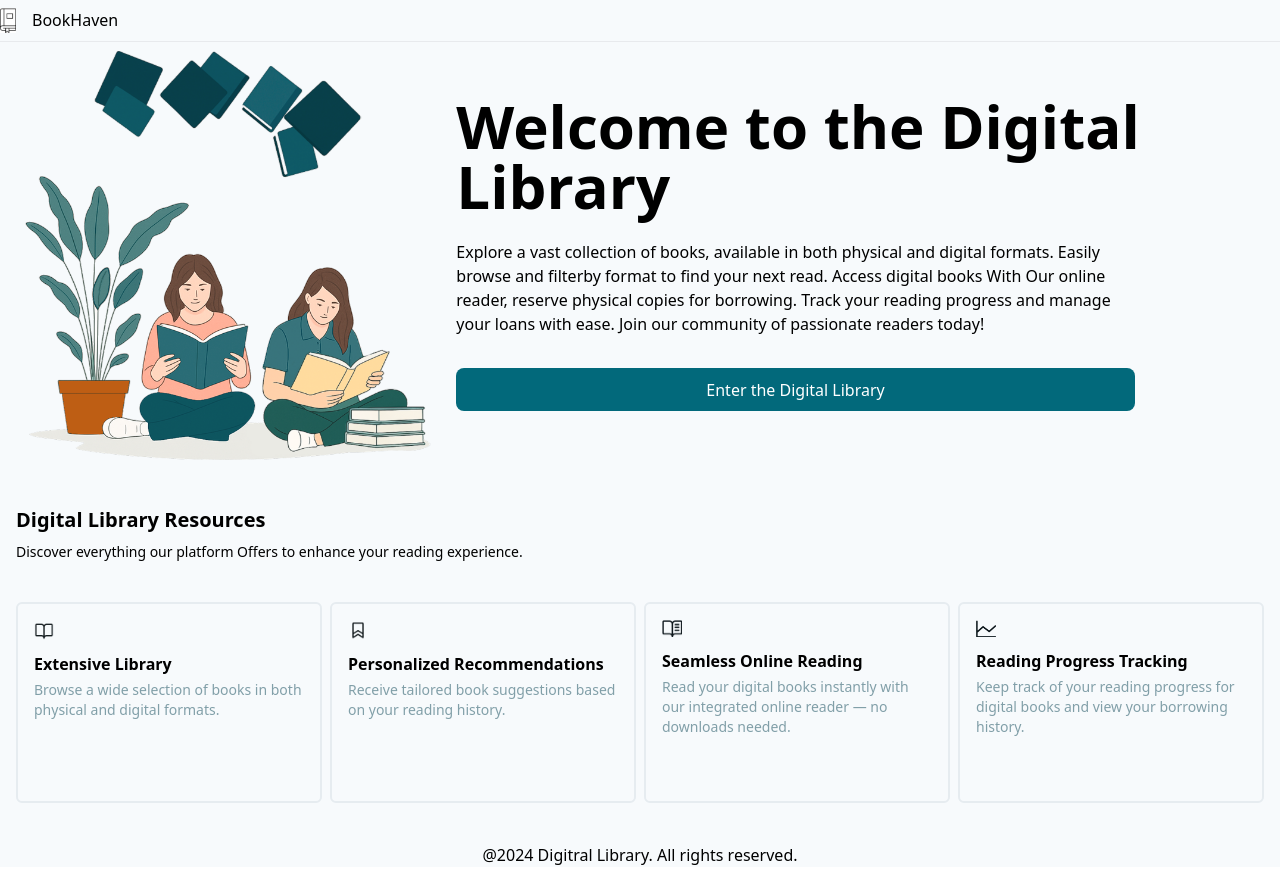
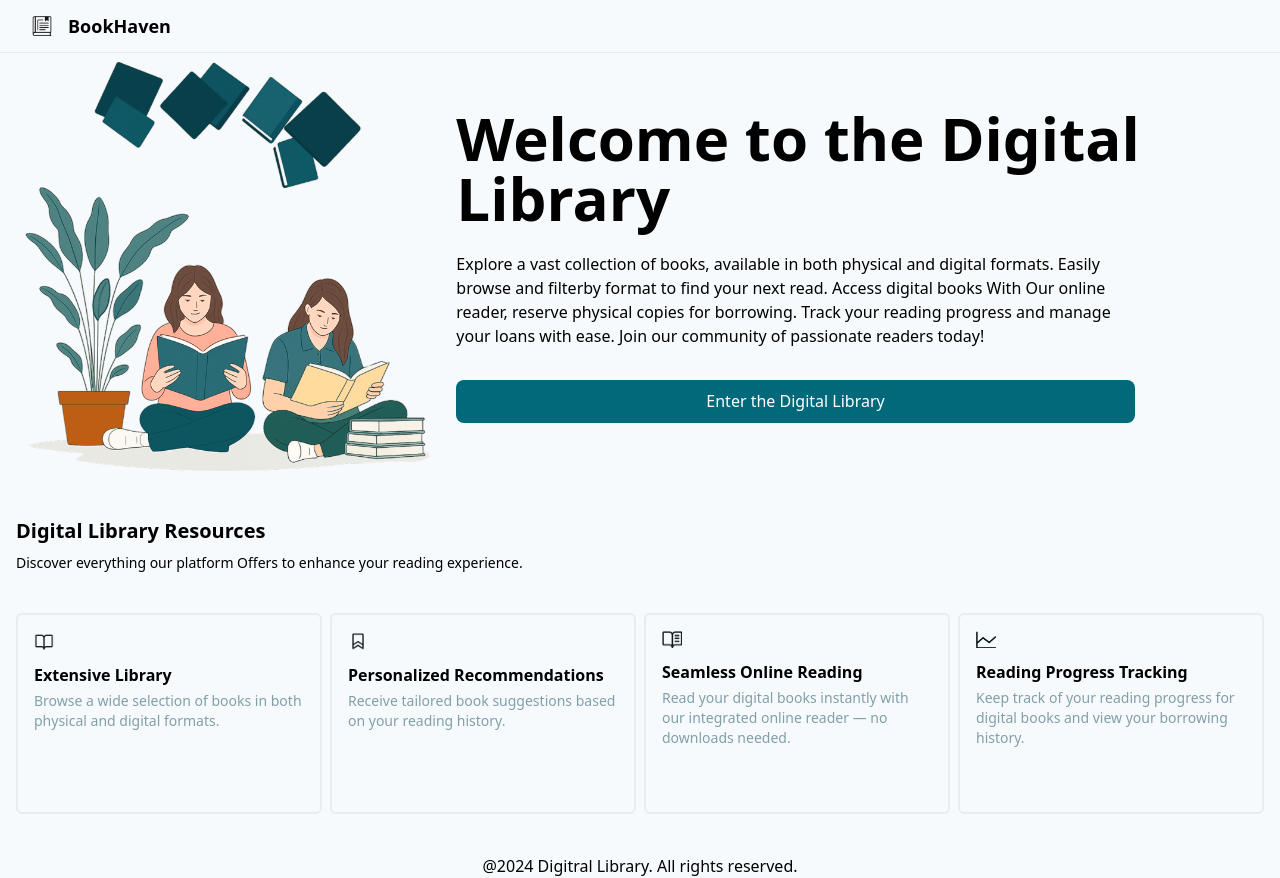
Before and after one commit to ThiagoMathe/Biblioteca-Projeto, a React (Vite) app in the folder frontend/: page / in a window 1280 px wide. Built offline with nearby package versions, Linux system fonts and the light colour scheme.

Commit message:
refactor: improve Header and layout container

```diff
--- a/frontend/index.html
+++ b/frontend/index.html
@@ -2,7 +2,7 @@
 <html lang="pt-BR">
   <head>
     <meta charset="UTF-8" />
-    <link rel="icon" type="image/jpg" href="/icon.jpg" />
+    <link rel="icon" type="image/jpg" href="/logo.png" />
     <meta name="viewport" content="width=device-width, initial-scale=1.0" />
     <title>Biblioteca</title>
   </head>
--- a/frontend/src/App.tsx
+++ b/frontend/src/App.tsx
@@ -3,6 +3,7 @@ import LandingPage from './view/LandingPage';
 import LivroApp from './view/LivroApp';
 import NotFoundPage from './view/NotFoundPage';
 import AuthPage from './view/AuthPage';
+
 
 function App() {
   return (
--- a/frontend/src/components/ui/Header.tsx
+++ b/frontend/src/components/ui/Header.tsx
@@ -1,9 +1,8 @@
 export default function Header() {
     return (
-        <header className="sticky top-0 z-50 flex bg-[#f7fafc] gap-4 self-start w-full border-b-[1px] border-[#e8eaed] py-2 items-center">
-            {/* trocar */}
-            <img src="icon.jpg" className="w-4" />
-            <h3>BookHaven</h3>
+        <header className="sticky top-0 z-50 flex bg-[#f7fafc] gap-4 justify-center sm:pl-8  sm:justify-start  w-full border-b-[1px] border-[#e8eaed] py-3  items-center">
+            <img src="logo.png" className="w-5" />
+            <h3 className="font-bold text-lg">BookHaven</h3>
         </header>
     )
 }
--- a/frontend/src/main.tsx
+++ b/frontend/src/main.tsx
@@ -16,7 +16,9 @@ root.render(
   <StrictMode>
     <BrowserRouter>
       <Header />
-      <App />
+      <div className='min-h-[calc(100vh-53px)] flex flex-col'>
+        <App />
+      </div>
     </BrowserRouter >
   </StrictMode >
 );
--- a/frontend/src/view/AuthPage.tsx
+++ b/frontend/src/view/AuthPage.tsx
@@ -6,8 +6,8 @@ export default function AuthPage() {
     const [mode, setMode] = useState<'login' | 'register'>('login');
 
     return (
-        <div className="flex items-center bg-[#f7fafc] min-h-[calc(100vh-42px)] justify-evenly flex-col-reverse md:flex-col-reverse p-4 lg:flex-row w-full">
-            <img src="reading-avatar.png" className="w-[66%] md:w-[46%] " />
+        <div className="flex items-center bg-[#f7fafc] flex-grow justify-evenly flex-col-reverse md:flex-col-reverse p-4 lg:flex-row w-full">
+            <img src="reading-avatar.png" className="w-[66%] md:w-[45%] " />
 
             {mode === "login" ?
                 <LoginForm setMode={setMode} />
--- a/frontend/src/view/LandingPage.tsx
+++ b/frontend/src/view/LandingPage.tsx
@@ -27,7 +27,7 @@ const features = [
 
 export default function LandingPage() {
     return (
-        <div className="bg-[#f7fafc] min-h-[calc(100vh-42px)] flex items-center justify-center ">
+        <div className="bg-[#f7fafc] flex items-center justify-center flex-grow">
             <div className="flex flex-col items-center w-full max-w-7xl mx-auto gap-10 px-4">
                 <main className="flex items-center gap-4 w-full flex-col sm:flex-row">
                     <img
```
Also changed, not shown: frontend/public/icon.jpg (deleted), frontend/public/logo.png (added).
